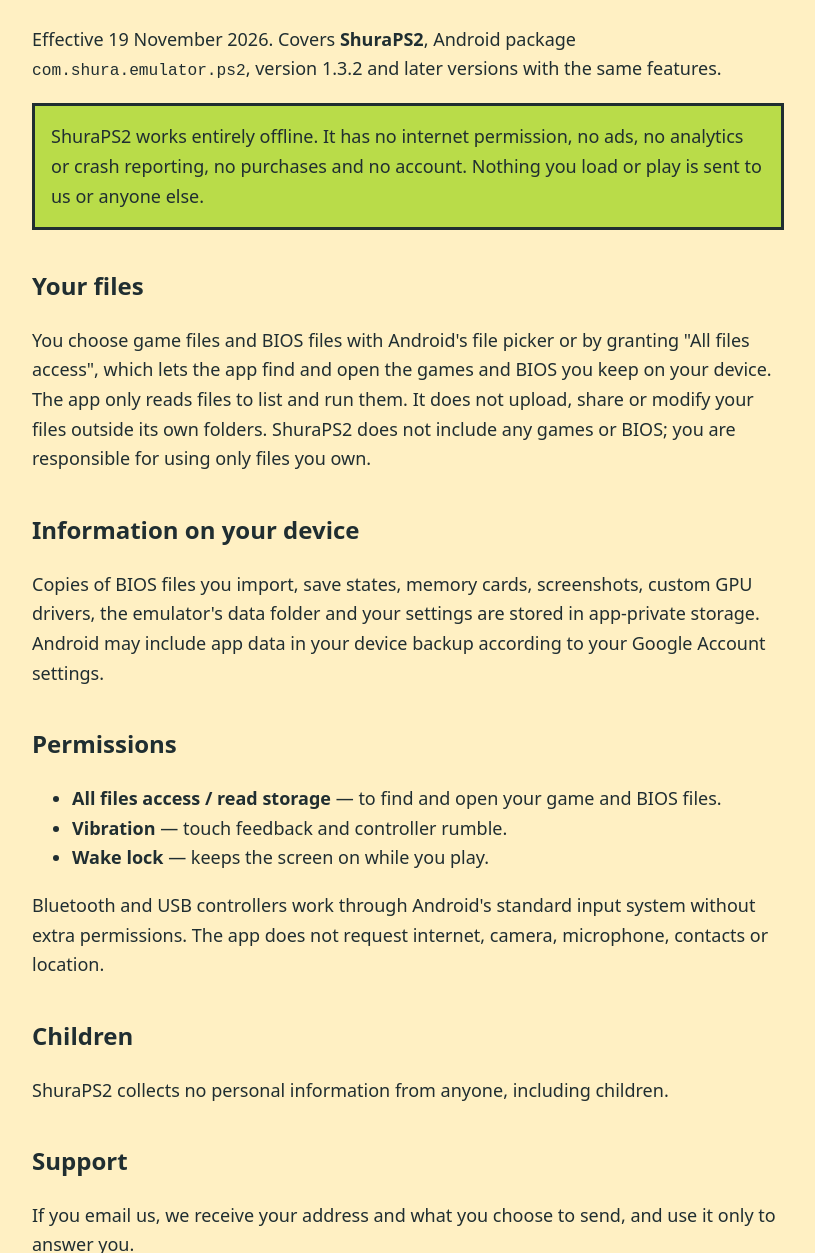
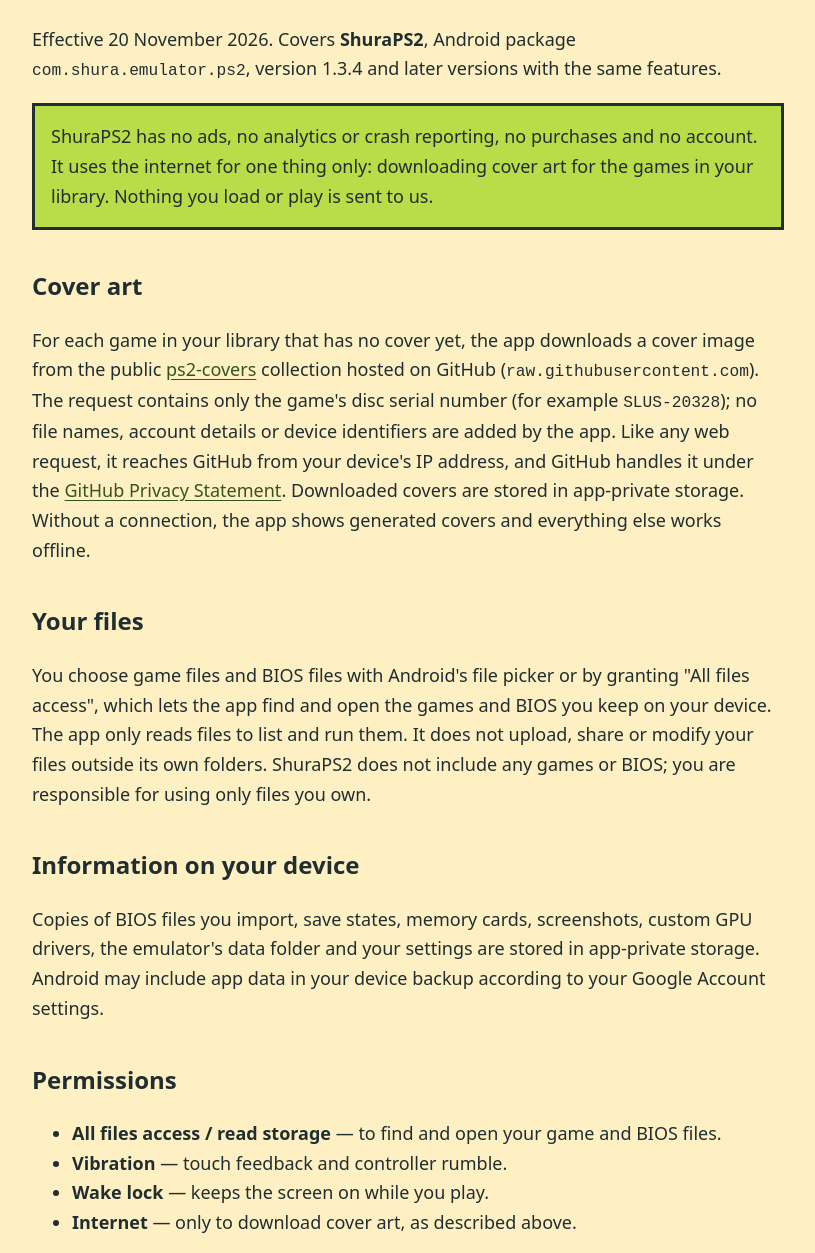
Before and after one commit to thangpq46/thangpq46.github.io, a plain HTML site: page shuraps2-privacy.html in a window 1280 px wide. Shown: the part 189-1442 px from the top of the page, without its empty margins (232-1047 px from the left). Drawn offline with Linux system fonts and the light colour scheme.

Commit message:
ShuraPS2 1.3.4: disclose cover-art downloads and the internet permission
Co-Authored-By: Claude Opus 5.5 <noreply@anthropic.com>

```diff
--- a/shuraps2-privacy.html
+++ b/shuraps2-privacy.html
@@ -12,8 +12,10 @@
 <body><main>
 <p class="label">SHURA STUDIOS · SHURAPS2</p>
 <h1>ShuraPS2 Privacy Policy</h1>
-<p>Effective 19 November 2026. Covers <strong>ShuraPS2</strong>, Android package <code>com.shura.emulator.ps2</code>, version 1.3.2 and later versions with the same features.</p>
-<p class="note">ShuraPS2 works entirely offline. It has no internet permission, no ads, no analytics or crash reporting, no purchases and no account. Nothing you load or play is sent to us or anyone else.</p>
+<p>Effective 20 November 2026. Covers <strong>ShuraPS2</strong>, Android package <code>com.shura.emulator.ps2</code>, version 1.3.4 and later versions with the same features.</p>
+<p class="note">ShuraPS2 has no ads, no analytics or crash reporting, no purchases and no account. It uses the internet for one thing only: downloading cover art for the games in your library. Nothing you load or play is sent to us.</p>
+<h2>Cover art</h2>
+<p>For each game in your library that has no cover yet, the app downloads a cover image from the public <a href="https://github.com/xlenore/ps2-covers">ps2-covers</a> collection hosted on GitHub (<code>raw.githubusercontent.com</code>). The request contains only the game's disc serial number (for example <code>SLUS-20328</code>); no file names, account details or device identifiers are added by the app. Like any web request, it reaches GitHub from your device's IP address, and GitHub handles it under the <a href="https://docs.github.com/en/site-policy/privacy-policies/github-general-privacy-statement">GitHub Privacy Statement</a>. Downloaded covers are stored in app-private storage. Without a connection, the app shows generated covers and everything else works offline.</p>
 <h2>Your files</h2>
 <p>You choose game files and BIOS files with Android's file picker or by granting "All files access", which lets the app find and open the games and BIOS you keep on your device. The app only reads files to list and run them. It does not upload, share or modify your files outside its own folders. ShuraPS2 does not include any games or BIOS; you are responsible for using only files you own.</p>
 <h2>Information on your device</h2>
@@ -23,14 +25,15 @@
 <li><strong>All files access / read storage</strong> — to find and open your game and BIOS files.</li>
 <li><strong>Vibration</strong> — touch feedback and controller rumble.</li>
 <li><strong>Wake lock</strong> — keeps the screen on while you play.</li>
+<li><strong>Internet</strong> — only to download cover art, as described above.</li>
 </ul>
-<p>Bluetooth and USB controllers work through Android's standard input system without extra permissions. The app does not request internet, camera, microphone, contacts or location.</p>
+<p>Bluetooth and USB controllers work through Android's standard input system without extra permissions. The app does not request camera, microphone, contacts or location.</p>
 <h2>Children</h2>
 <p>ShuraPS2 collects no personal information from anyone, including children.</p>
 <h2>Support</h2>
 <p>If you email us, we receive your address and what you choose to send, and use it only to answer you.</p>
 <h2>Changes</h2>
-<p>If a future version adds network features, this policy will be updated before that version is released.</p>
+<p>If a future version adds other network features, this policy will be updated before that version is released.</p>
 <h2>Developer contact</h2>
 <p>Shura Studios<br><a href="mailto:support@shurastudios.com">support@shurastudios.com</a><br><a href="https://shurastudios.com/">Studio website</a> · <a href="https://shurastudios.com/terms">Terms of Service</a></p>
 </main></body></html>
```
